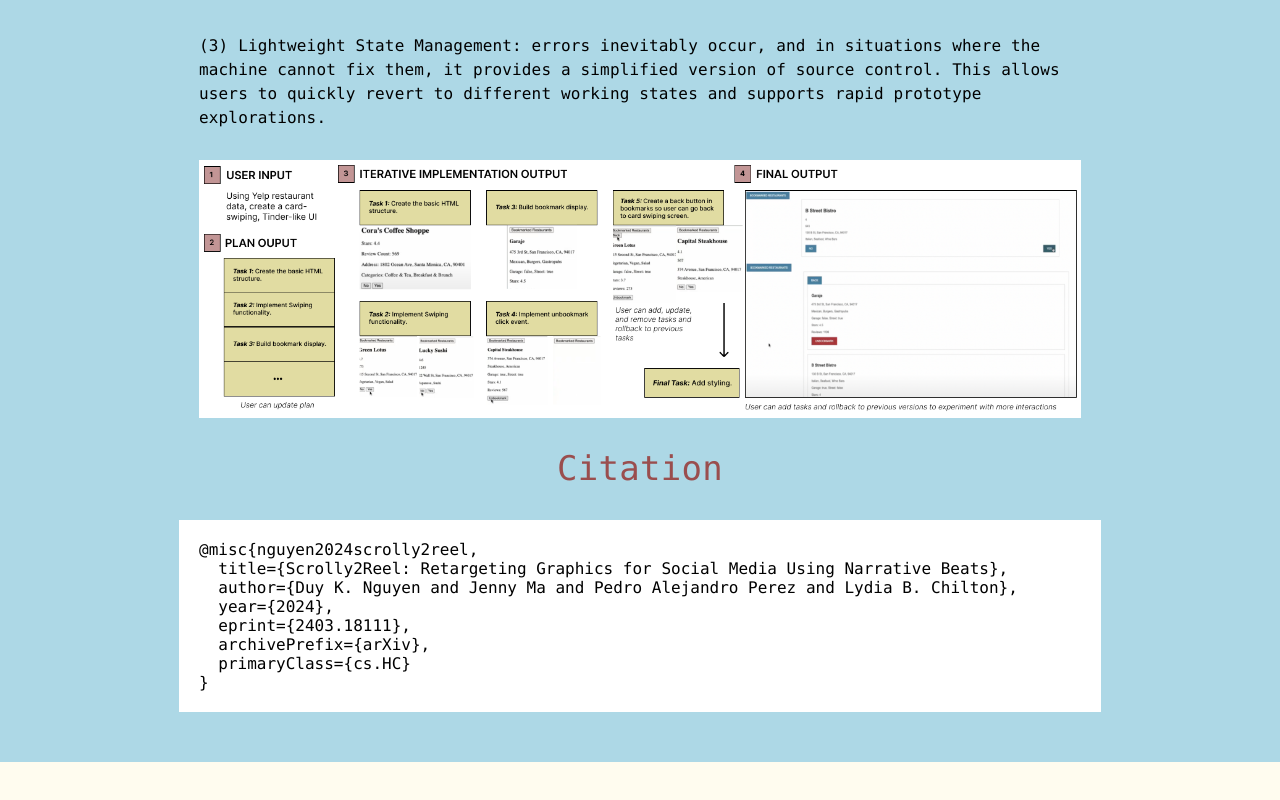
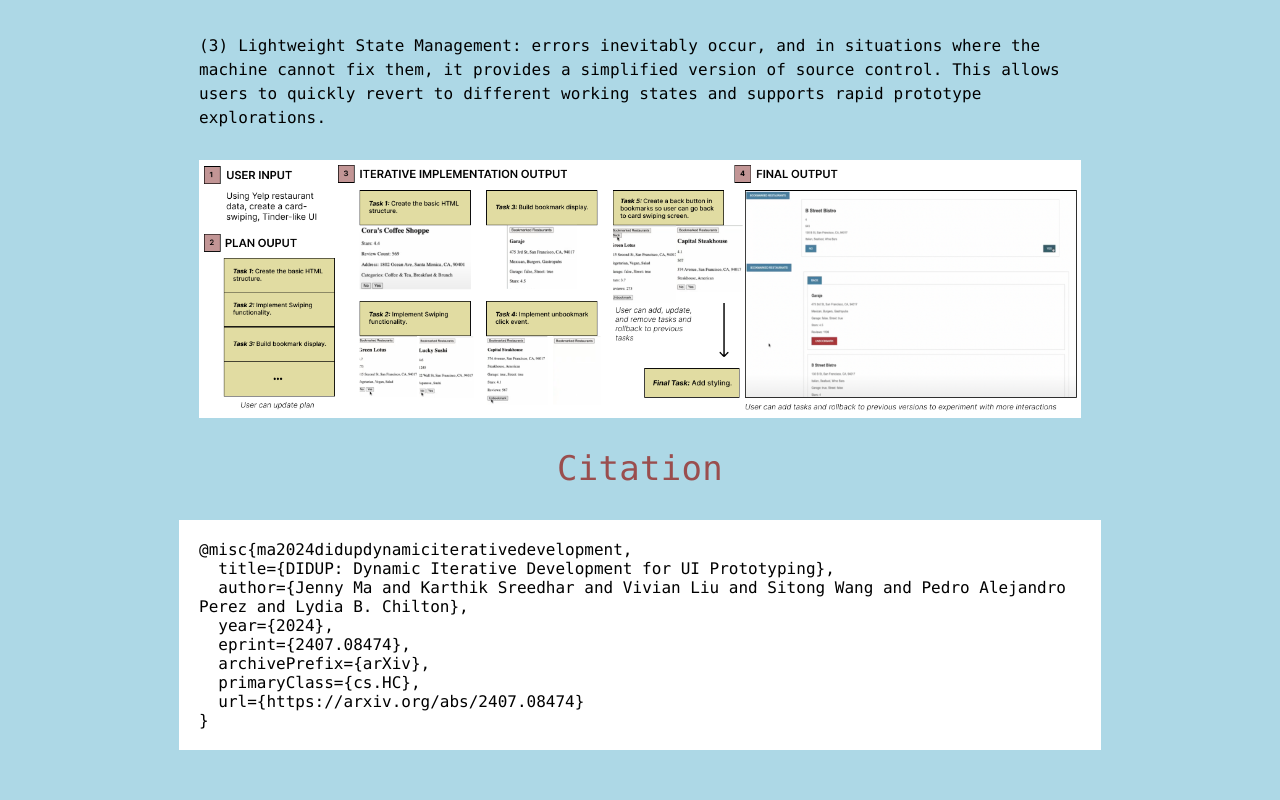
Before and after one commit to jennygzma/jennygzma.github.io, a React (Create React App) app: page /#/didup in a window 1280 px wide. Shown: the part 2960-3760 px from the top of the page. Before the commit the page ends 3722 px from the top, so only its background shows below. Built offline with nearby package versions, Linux system fonts and the light colour scheme.

Commit message:
add arxiv for didup

```diff
--- a/src/components/Research.js
+++ b/src/components/Research.js
@@ -28,7 +28,7 @@ export default function Research() {
                 </span>
               </Typography>
               <Stack direction="row" spacing={"30px"} pt="5px">
-                <Button disableRipple href="https://arxiv.org/abs/2403.18111">
+                <Button disableRipple href="https://arxiv.org/abs/2407.08474">
                   <Typography className="link">arXiv</Typography>
                 </Button>
                 <Button disableRipple href="#/didup">
--- a/src/projects/didup/didup.js
+++ b/src/projects/didup/didup.js
@@ -26,7 +26,7 @@ export default function Didup() {
           </Button>
           <Button
             disableRipple
-            href="https://arxiv.org/abs/2403.18111"
+            href="https://arxiv.org/abs/2407.08474"
             sx={{ alignSelf: "flex-start" }}
           >
             <Typography className="link">arxiv</Typography>
@@ -175,16 +175,18 @@ export default function Didup() {
             }}
           >
             <code>
-              @misc{"{"}nguyen2024scrolly2reel,
+              @misc{"{"}ma2024didupdynamiciterativedevelopment,
               <br />
-              &nbsp;&nbsp;title={"{"}Scrolly2Reel: Retargeting Graphics for
-              Social Media Using Narrative Beats{"}"}, <br />
-              &nbsp;&nbsp;author={"{"}Duy K. Nguyen and Jenny Ma and Pedro
-              Alejandro Perez and Lydia B. Chilton{"}"},<br />
+              &nbsp;&nbsp;title={"{"}DIDUP: Dynamic Iterative Development for UI
+              Prototyping{"}"}, <br />
+              &nbsp;&nbsp;author={"{"}Jenny Ma and Karthik Sreedhar and Vivian
+              Liu and Sitong Wang and Pedro Alejandro Perez and Lydia B. Chilton
+              {"}"},<br />
               &nbsp;&nbsp;year={"{"}2024{"}"},<br />
-              &nbsp;&nbsp;eprint={"{"}2403.18111{"}"},<br />
+              &nbsp;&nbsp;eprint={"{"}2407.08474{"}"},<br />
               &nbsp;&nbsp;archivePrefix={"{"}arXiv{"}"},<br />
-              &nbsp;&nbsp;primaryClass={"{"}cs.HC{"}"}
+              &nbsp;&nbsp;primaryClass={"{"}cs.HC{"}"}, <br />
+              &nbsp;&nbsp;url={"{"}https://arxiv.org/abs/2407.08474{"}"}
               <br />
               {"}"}
             </code>
--- a/src/projects/didup/poster.js
+++ b/src/projects/didup/poster.js
@@ -22,7 +22,7 @@ export default function DidupPoster() {
           </Button>
           <Button
             disableRipple
-            href="https://arxiv.org/abs/2403.18111"
+            href="https://arxiv.org/abs/2407.08474"
             sx={{ alignSelf: "flex-start" }}
           >
             <Typography className="link">arxiv</Typography>
```
